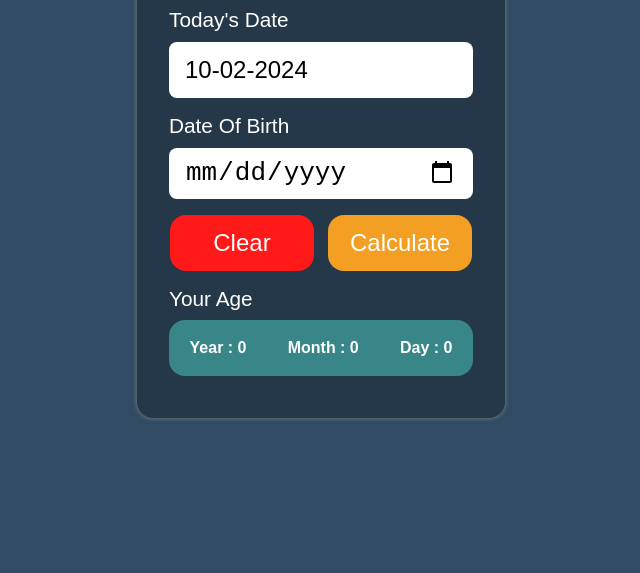
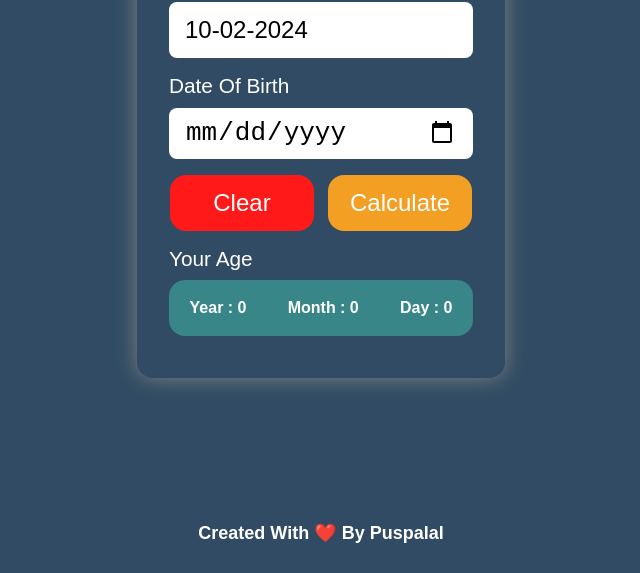
Before and after one commit to puspalalnewar/Age-Calculator, a plain HTML site: page index.html in a window 1280 px wide. Shown: the part 227-800 px from the top of the page, without its empty margins (319-959 px from the left). Drawn offline with Linux system fonts and the light colour scheme.

Commit message:
Add footer

```diff
--- a/index.html
+++ b/index.html
@@ -1,12 +1,15 @@
 <!DOCTYPE html>
 <html lang="en">
+
 <head>
     <meta charset="UTF-8">
     <meta name="viewport" content="width=device-width, initial-scale=1.0">
     <title>Age-Calculator</title>
     <link rel="stylesheet" href="style.css">
 </head>
+
 <body>
+    <div class="main">
     <div class="container">
         <h1>Age Calculator</h1>
         <div class="today">
@@ -27,6 +30,13 @@
             <p class="day">Day : 0</p>
         </div>
     </div>
+</div>
+    <footer>
+        <p class="footer">
+            Created With ❤️ By Puspalal
+        </p>
+    </footer>
 </body>
 <script src="app.js"></script>
+
 </html>
--- a/style.css
+++ b/style.css
@@ -6,16 +6,20 @@
 body{
     font-family: Arial, Helvetica, sans-serif;
     height: 100vh;
+    background-color: #304b63;
+}
+.main{
+    height: 90vh;
     display: flex;
     justify-content: center;
     align-items: center;
-    background-color: #304b63;
 }
 .container{
     height: 30.6rem;
     width: 23rem;
-    background-color: #253849;
-    box-shadow: 0 0 0.3rem grey;
+    /* background-color: #253849; */
+    background-color: #304b63;
+    box-shadow: 0 0 01.3rem grey;
     padding-top: 0.7rem;
     color: white;
     text-align: center;
@@ -72,7 +76,6 @@ button{
 }
 .text{
     text-align: left;
-    /* margin: 2rem; */
     margin-left: 2rem;
     font-size: 1.3rem;
     margin-bottom: 0.6rem
@@ -92,3 +95,14 @@ button{
 .year, .month, .day{
     font-weight: bold;
 }
+
+footer{
+    color: white;
+    height: 10vh;
+    display: flex;
+    justify-content: center;
+    align-items: center;
+    background-color: #304b63;
+    font-size: large;
+    font-weight: bold;
+}
```
